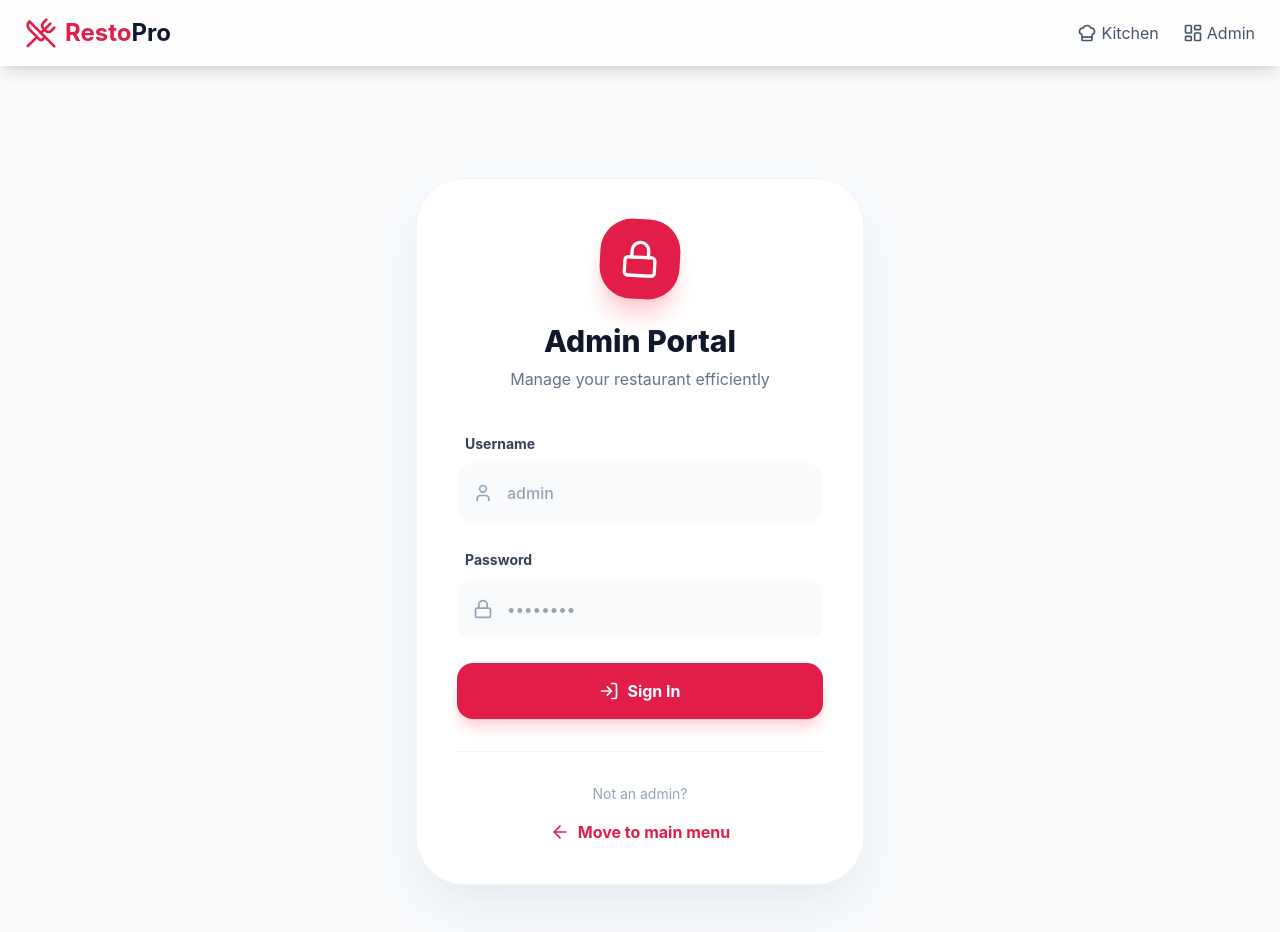
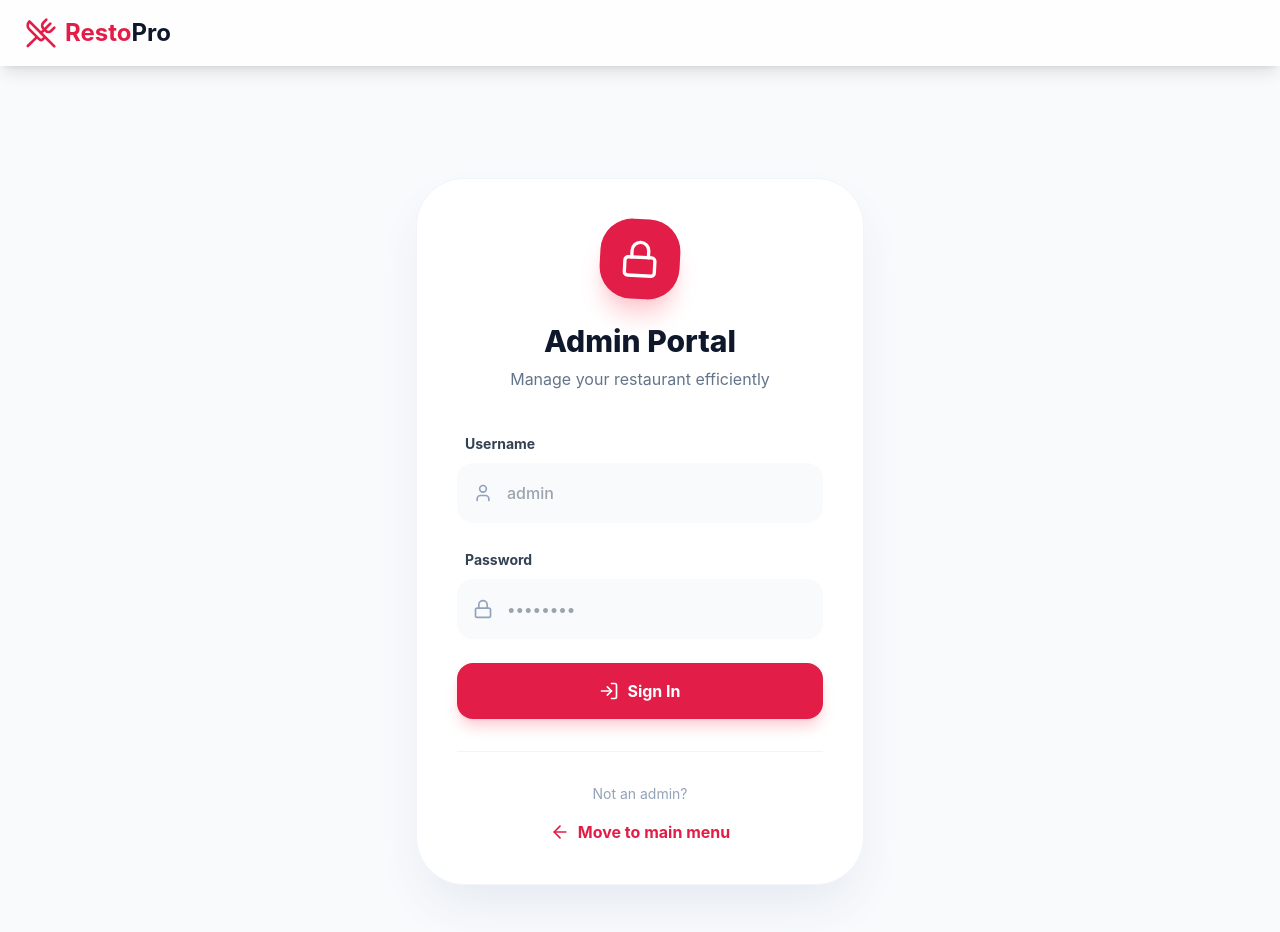
Before and after one commit to SahilKayasth-16/RestoPro_Frontend, a React (Vite) app: page /admin/login in a window 1280 px wide. Shown: the top 932 px of the page. Built offline with nearby package versions, Linux system fonts and the light colour scheme; no server answers; the HTML template or start-up script is replaced by a standard one.

Commit message:
Fix: toggle logic of admin & kitchen in navigation bar for login page & main website

```diff
--- a/src/components/Navbar.jsx
+++ b/src/components/Navbar.jsx
@@ -1,9 +1,12 @@
 import React from 'react';
-import { Link, useNavigate } from 'react-router-dom';
+import { Link, useNavigate, useLocation } from 'react-router-dom';
 import { UtensilsCrossed, LayoutDashboard, ChefHat } from 'lucide-react';
 
 const Navbar = () => {
   const navigate = useNavigate();
+  const location = useLocation();
+
+  const isLoginPage = location.pathname === '/admin/login';
 
   const handleProtectedNav = (path, allowedRoles) => {
     const token = localStorage.getItem('token');
@@ -35,7 +38,8 @@ const Navbar = () => {
           <span>Resto<span className="text-slate-900">Pro</span></span>
         </Link>
 
-        {/* Navigation */}
+        {/* Navigation - Hidden on Login Page */}
+        {!isLoginPage && (
           <div className="flex gap-6 items-center">
 
             {/* Kitchen */}
@@ -57,6 +61,7 @@ const Navbar = () => {
             </button>
 
           </div>
+        )}
       </div>
     </nav>
   );
```
Lines whose indentation alone changed are shown as unchanged.
